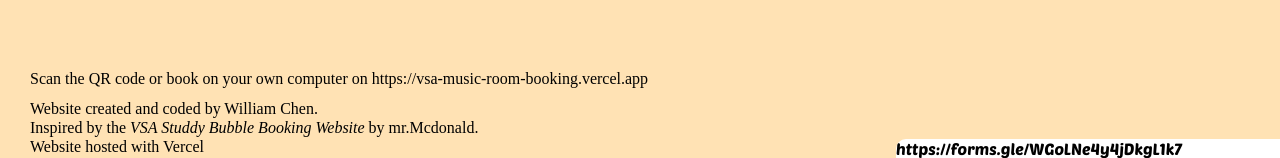
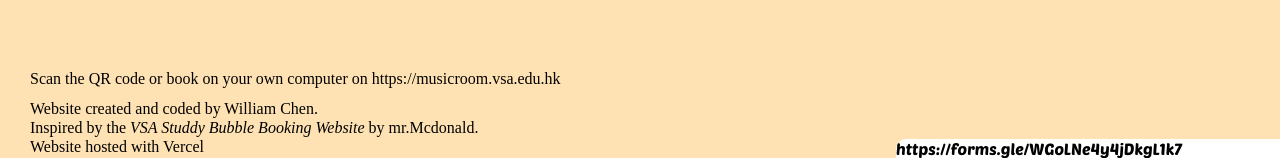
Before and after one commit to mrdog233o5/VSA-music-room-booking, a website: page pages/ipad.html in a window 1280 px wide. Shown: the part 642-800 px from the top of the page. Drawn offline with Linux system fonts and the light colour scheme; no server answers; a script that the page names is missing.

Commit message:
minor update

```diff
--- a/pages/ipad.html
+++ b/pages/ipad.html
@@ -60,7 +60,7 @@
             </div>
         </div>
         <div class="bottom">
-            <p style="font-family: 'Times New Roman', Times, serif; margin: 0px 30px;">Scan the QR code or book on your own computer on https://vsa-music-room-booking.vercel.app</p>
+            <p style="font-family: 'Times New Roman', Times, serif; margin: 0px 30px;">Scan the QR code or book on your own computer on https://musicroom.vsa.edu.hk</p>
             <section class="bottomSec">
                 <div class="container">
                     <div class="links bottomSec"></div>
```
